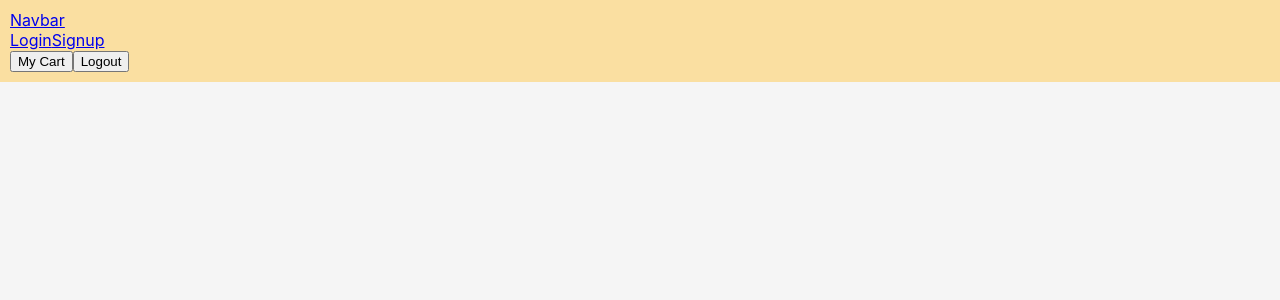
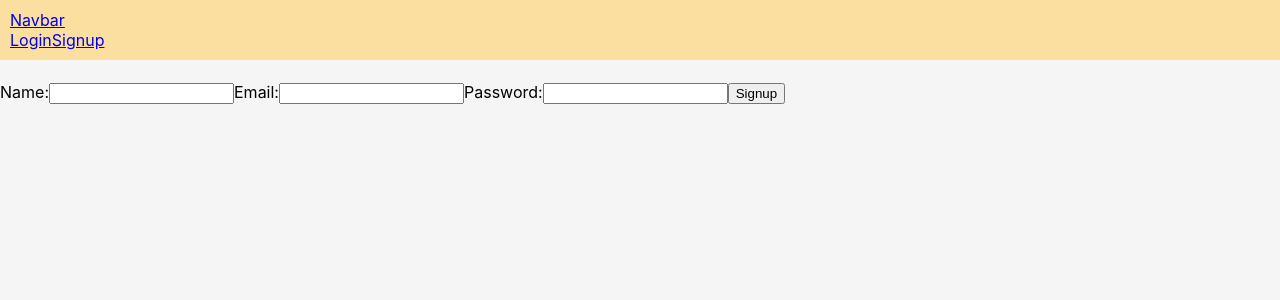
Before and after one commit to Jeman-Kumar-97-06/MY_Projects, a React (Create React App) app: page /signup in a window 1280 px wide. Shown: the top 300 px of the page. Built offline with nearby package versions, Linux system fonts and the light colour scheme.

Commit message:
Working on E-Commerce

```diff
--- a/src/components/Navbar.js
+++ b/src/components/Navbar.js
@@ -1,17 +1,30 @@
 import {Link} from 'react-router-dom';
+import {useLogout} from '../hooks/useLogout';
+import { useAuthContext } from '../hooks/useAuthContext';
 
 const Navbar = () => {
+    const {logout} = useLogout();
+    const {user}   = useAuthContext();
+    const handleLogout = () => {
+        logout();
+    }
+
     return (
         <div className="nav_div">
             <Link to='/'>Navbar</Link>
+            {!user && (
                 <div>
                     <Link to='/login'>Login</Link>
                     <Link to='/signup'>Signup</Link>
                 </div>
+            )}
+            {user && (
                 <div>
-                <button>My Cart</button>
-                <button>Logout</button>
+                    <button>{user.user.name}'s cart</button>
+                    <button onClick={handleLogout}>Logout</button>
                 </div>
+            )}
+
         </div>
     )
 }
--- a/src/hooks/useLogin.js
+++ b/src/hooks/useLogin.js
@@ -9,7 +9,9 @@ export const useLogin = () => {
     const login = async (email,password) => {
         setIsloading(true);
         setError(null);
-        const resp = await fetch('/api/users/login',{method:"POST",headers:{"Content-Type":"application/json"},body:JSON.stringify({email,password})});
+        const resp = await fetch('/api/users/login',{method:"POST",
+                                                     headers:{"Content-Type":"application/json"},
+                                                     body:JSON.stringify({email,password})});
         const json = await resp.json();
         if (!resp.ok){
             setIsloading(false);
@@ -17,7 +19,7 @@ export const useLogin = () => {
         }
         if (resp.ok){
             localStorage.setItem('user',JSON.stringify(json));
-            dispatch({type:"LOGIN",payload:JSON});
+            dispatch({type:"LOGIN",payload:json});
             setIsloading(false);
         };
     }
--- /dev/null
+++ b/src/hooks/useLogout.js
@@ -0,0 +1,13 @@
+import { useAuthContext } from "./useAuthContext";
+import {useProductsContext} from './useProductsContext';
+
+export const useLogout = () => {
+    const {dispatch} = useAuthContext();
+    const {dispatch:prodContext} = useProductsContext();
+    const logout = () => {
+        localStorage.removeItem('user');
+        dispatch({type:"LOGOUT"});
+        prodContext({type:"SET_PRODS",payload:null});
+    }
+    return {logout};
+};
--- a/src/hooks/useSignup.js
+++ b/src/hooks/useSignup.js
@@ -3,12 +3,14 @@ import { useAuthContext } from "./useAuthContext";
 
 export const useSignup = () => {
     const [error,setError] = useState(null);
-    const [isloading,setIsloading] = useState(null);
+    const [isloading,setIsloading] = useState(false);
     const {dispatch} = useAuthContext();
     const signup = async (name,email,password) => {
         setIsloading(true);
         setError(null);
-        const resp = await fetch('/api/users/signup',{method:"POST",header:{"Content-Type":"application/json"},body:JSON.stringify({name,email,password})});
+        const resp = await fetch('/api/users/signup',{method:"POST",
+                                                      headers:{"Content-Type":"application/json"},
+                                                      body:JSON.stringify({name,email,password})});
         const json = await resp.json();
         if (!resp.ok){
             setIsloading(false);
--- a/src/index.css
+++ b/src/index.css
@@ -154,3 +154,10 @@ code {
 .card img {
   width:auto
 }
+
+/* Login styles */
+.login_div{
+  margin-top:100px;
+  margin-left:auto;
+  margin-right:auto;
+}
--- a/src/index.js
+++ b/src/index.js
@@ -3,12 +3,15 @@ import ReactDOM from 'react-dom/client';
 import './index.css';
 import App from './App';
 import { ProductsContextProvider } from './contexts/ProductsContext';
+import { AuthContextProvider } from './contexts/AuthContext';
 
 const root = ReactDOM.createRoot(document.getElementById('root'));
 root.render(
   <React.StrictMode>
+    <AuthContextProvider>
     <ProductsContextProvider>
       <App />
     </ProductsContextProvider>
+    </AuthContextProvider>
   </React.StrictMode>
 );
--- a/src/pages/Home.js
+++ b/src/pages/Home.js
@@ -20,14 +20,14 @@ const Home = () => {
             <div class="dropdown">
                 <button class="dropbtn">Category</button>
                 <div class="dropdown-content">
-                    <a href="#">Educational</a>
-                    <a href="#">Science Fiction</a>
-                    <a href="#">Comedy</a>
+                    <p>Educational</p>
+                    <p>Science Fiction</p>
+                    <p>Comedy</p>
                 </div>
             </div>
             <div className="all_prods">
                 {products && products.map(prod=>(
-                    <ProductDetails prod={prod}/>
+                    <ProductDetails prod={prod} key={prod._id}/>
                 ))}
             </div>
         </div>
--- a/src/pages/Login.js
+++ b/src/pages/Login.js
@@ -1,11 +1,26 @@
 import { useLogin } from "../hooks/useLogin";
+import { useState } from 'react';
 
 const Login = () => {
+    const [email,setEmail] = useState('');
+    const [password,setPassword] = useState('');
     const {login,error,isloading} = useLogin();
+
+    const handleLogin = async (e) => {
+        e.preventDefault();
+        await login(email,password);
+    }
+
     return (
-        <div className="login_div">
-            <h1>Login Page</h1>
-        </div>
+        <form className="login_div" onSubmit={handleLogin}>
+            <h3>Login:</h3>
+            <label>Email:</label>
+            <input type='email' onChange={e=>{setEmail(e.target.value)}} value={email}/>
+            <label>Password</label>
+            <input type='password' onChange={e=>{setPassword(e.target.value)}} value={password}/>
+            <button type='submit' disabled={isloading}>Login</button>
+            {error && <div className='error'>{error}</div>}
+        </form>
     )
 }
 
--- a/src/pages/Signup.js
+++ b/src/pages/Signup.js
@@ -1,8 +1,30 @@
+import { useState } from 'react';
+import {useSignup} from '../hooks/useSignup';
+
 const Signup = () => {
+    const [name,setName] = useState('');
+    const [email,setEmail] = useState('');
+    const [password,setPassword] = useState('');
+
+    const {signup,error,isloading} = useSignup();
+
+    const handleSignup = async (e) => {
+        e.preventDefault();
+        await signup(name,email,password);
+    }
+
     return (
-        <div className="signup_div">
-            <h1>Signup Page</h1>
-        </div>
+        <form className="signup_div" onSubmit={handleSignup}>
+            <h1>Signup:</h1>
+            <label>Name:</label>
+            <input type='name' onChange={e=>{setName(e.target.value)}} value={name}/>
+            <label>Email:</label>
+            <input type='email' onChange={e=>{setEmail(e.target.value)}} value={email}/>
+            <label>Password:</label>
+            <input type='password' onChange={e=>{setPassword(e.target.value)}} value={password}/>
+            <button type="submit" display={isloading}>Signup</button>
+            {error && <div>{error}</div>}
+        </form>
     )
 };
 
```
Lines whose indentation alone changed are shown as unchanged.
